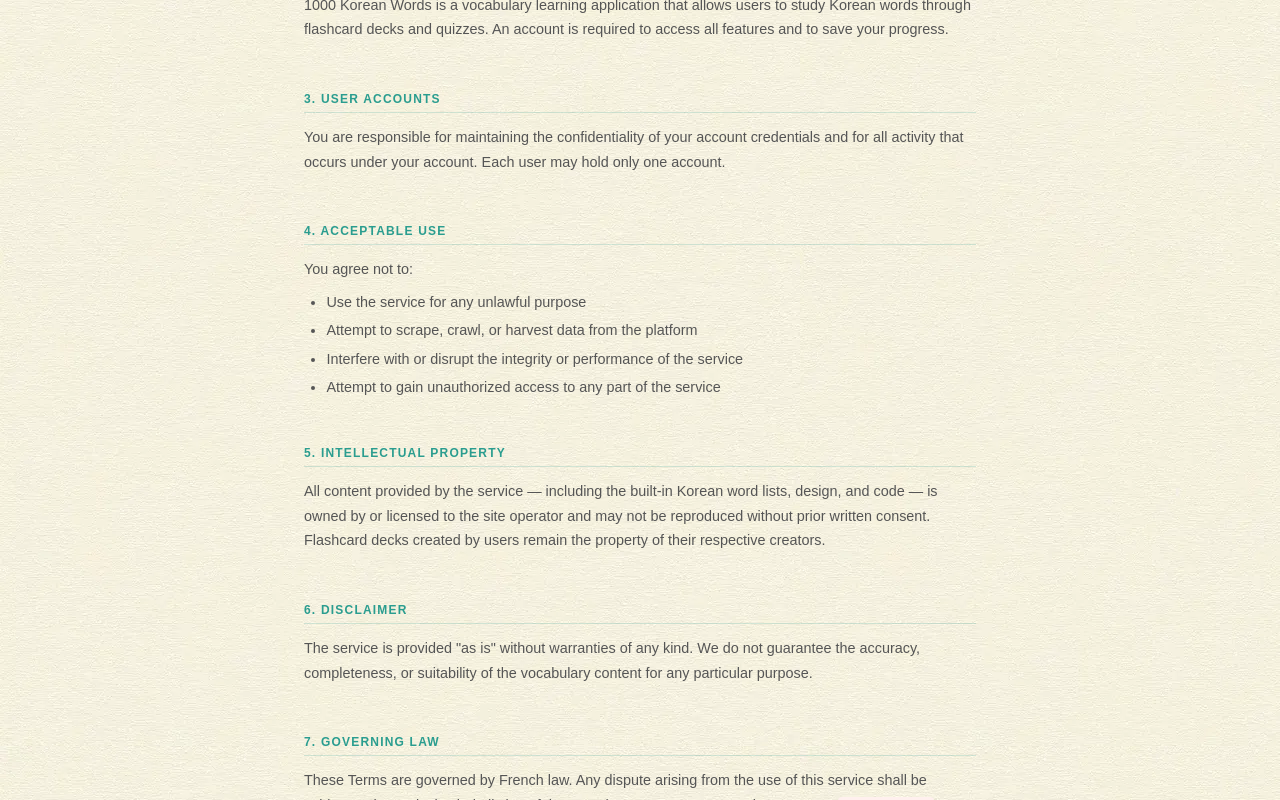
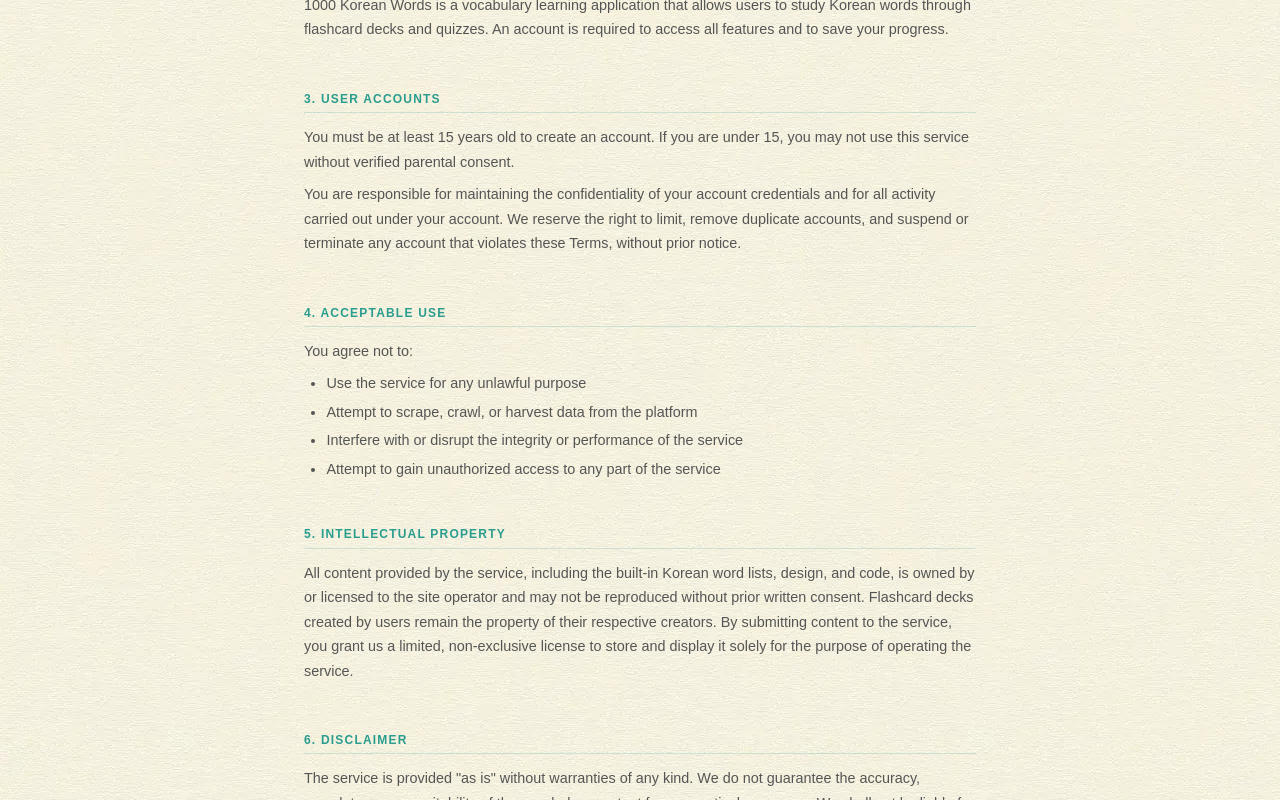
Before and after one commit to IannIann/1000koreanwords-Web-App, a React app in the folder App/1000koreanwords/: page /tos in a window 1280 px wide. Shown: the part 320-1120 px from the top of the page. Built offline with nearby package versions, Linux system fonts and the light colour scheme; no server answers; a web font is replaced by a local one.

Commit message:
Updated footer pages

```diff
--- a/App/1000koreanwords/src/component/Main/FooterPages/Legal.js
+++ b/App/1000koreanwords/src/component/Main/FooterPages/Legal.js
@@ -8,13 +8,10 @@ export default function Legal() {
             <div className="footerpage-section">
                 <h2>1. Site Publisher</h2>
                 <p>
-                    This site is published on a personal basis by{' '}
+                    Publication director and site publisher:{' '}
                     <span className="footerpage-placeholder">[YOUR NAME]</span>.
                     <br />
                     Contact: <span className="footerpage-placeholder">[YOUR EMAIL]</span>
-                </p>
-                <p>
-                    Published for personal, non-commercial purposes.
                 </p>
             </div>
 
@@ -24,14 +21,16 @@ export default function Legal() {
                     This site is hosted by{' '}
                     <span className="footerpage-placeholder">[HOSTING PROVIDER NAME]</span>,
                     located at{' '}
-                    <span className="footerpage-placeholder">[HOSTING PROVIDER ADDRESS]</span>.
+                    <span className="footerpage-placeholder">[HOSTING PROVIDER ADDRESS]</span>,
+                    reachable at{' '}
+                    <span className="footerpage-placeholder">[HOSTING PROVIDER PHONE]</span>.
                 </p>
             </div>
 
             <div className="footerpage-section">
                 <h2>3. Intellectual Property</h2>
                 <p>
-                    All content on this site — including vocabulary lists, design, and source code — is protected
+                    All content on this site, including vocabulary lists, design, and source code, is protected
                     by copyright law. Any reproduction, representation, or distribution, in whole or in part,
                     without prior written authorization from the publisher, is prohibited and may constitute
                     an infringement under the French Intellectual Property Code.
--- a/App/1000koreanwords/src/component/Main/FooterPages/Privacy.js
+++ b/App/1000koreanwords/src/component/Main/FooterPages/Privacy.js
@@ -19,9 +19,11 @@ export default function Privacy() {
                 <p>We collect the following personal data:</p>
                 <ul>
                     <li><strong>Account information:</strong> username, email address, and hashed password</li>
-                    <li><strong>Usage data:</strong> deck progress, quiz results, and custom decks you create</li>
+                    <li><strong>Usage data:</strong> deck progress, quiz results, and custom decks/cards you create</li>
+                    <li><strong>Technical data:</strong> IP address and server logs used for security and debugging purposes</li>
                 </ul>
                 <p>We do not collect payment data, location data, or any sensitive personal information.</p>
+                <p>Providing this data is required to create and use an account. Without it, access to the service is not possible.</p>
             </div>
 
             <div className="footerpage-section">
@@ -32,14 +34,17 @@ export default function Privacy() {
                     <li>Track and display your learning progress</li>
                     <li>Send password reset emails when requested</li>
                 </ul>
-                <p>We do not sell, rent, or share your personal data with third parties.</p>
+                <p>
+                    Data may be processed by our hosting provider solely for infrastructure and security purposes.<br/>
+                    We do not sell, rent, or share your personal data with third parties.
+                </p>
             </div>
 
             <div className="footerpage-section">
                 <h2>4. Legal Basis (GDPR Art. 6)</h2>
                 <p>
-                    Processing is based on <strong>contract performance</strong> (Art. 6(1)(b)) for providing
-                    the service you signed up for, and <strong>legitimate interest</strong> (Art. 6(1)(f))
+                    Processing is based on <strong>contract performance</strong> (Art. 6.1.b)) for providing
+                    the service you signed up for, and <strong>legitimate interest</strong> (Art. 6.1.f)
                     for maintaining service security and integrity.
                 </p>
             </div>
--- a/App/1000koreanwords/src/component/Main/FooterPages/Tos.js
+++ b/App/1000koreanwords/src/component/Main/FooterPages/Tos.js
@@ -25,8 +25,14 @@ export default function Tos() {
             <div className="footerpage-section">
                 <h2>3. User Accounts</h2>
                 <p>
+                    You must be at least 15 years old to create an account.
+                    If you are under 15, you may not use this service without verified parental consent.
+                </p>
+                <p>
                     You are responsible for maintaining the confidentiality of your account credentials
-                    and for all activity that occurs under your account. Each user may hold only one account.
+                    and for all activity carried out under your account. We reserve the right to limit,
+                    remove duplicate accounts, and suspend or terminate any account
+                    that violates these Terms, without prior notice.
                 </p>
             </div>
 
@@ -44,10 +50,12 @@ export default function Tos() {
             <div className="footerpage-section">
                 <h2>5. Intellectual Property</h2>
                 <p>
-                    All content provided by the service — including the built-in Korean word lists,
-                    design, and code — is owned by or licensed to the site operator and may not be
+                    All content provided by the service, including the built-in Korean word lists,
+                    design, and code, is owned by or licensed to the site operator and may not be
                     reproduced without prior written consent. Flashcard decks created by users remain
-                    the property of their respective creators.
+                    the property of their respective creators. By submitting content to the service,
+                    you grant us a limited, non-exclusive license to store and display it solely for
+                    the purpose of operating the service.
                 </p>
             </div>
 
@@ -56,7 +64,8 @@ export default function Tos() {
                 <p>
                     The service is provided "as is" without warranties of any kind. We do not guarantee
                     the accuracy, completeness, or suitability of the vocabulary content for any particular
-                    purpose.
+                    purpose. We shall not be liable for any loss of data, interruption of service,
+                    or any indirect damages arising from the use of the service.
                 </p>
             </div>
 
--- a/App/1000koreanwords/src/style/navbar.css
+++ b/App/1000koreanwords/src/style/navbar.css
@@ -1,4 +1,4 @@
-nav {
+.component-navbar {
     display: flex;
     justify-content: space-between;
     align-items: center;
```
